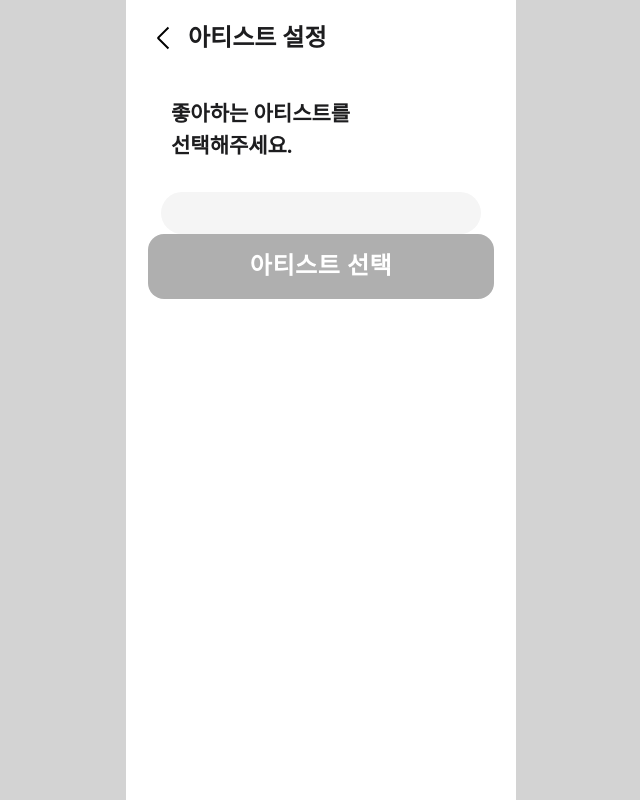
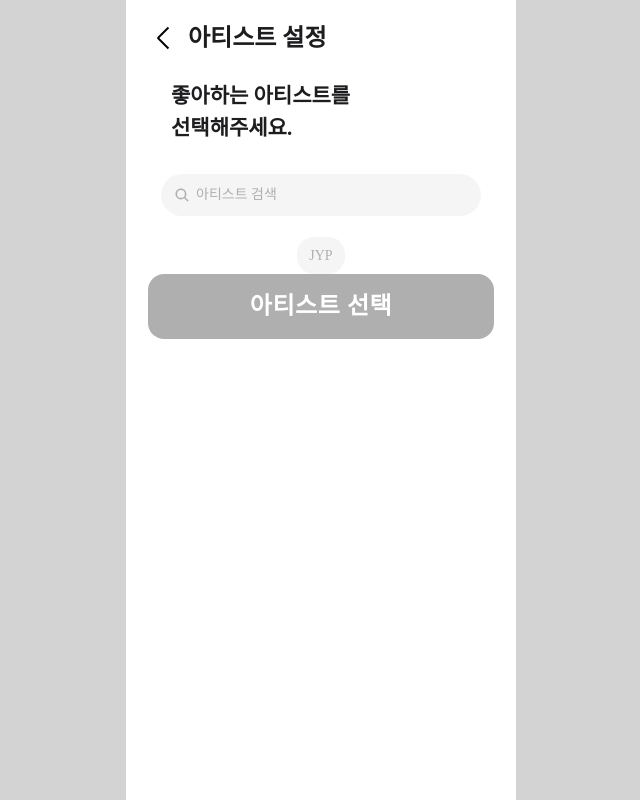
Before and after one commit to Likelion-Inha-10/Duckku-fe, a React (Create React App) app: page /artistSelect in a window 1280 px wide. Shown: the whole page, without its empty margins (319-959 px from the left). Built offline with nearby package versions, Linux system fonts and the light colour scheme; a web font is replaced by a local one.

Commit message:
feat: inputBox component 작성

```diff
--- a/src/pages/ArtistSelect/components/inputbox.jsx
+++ b/src/pages/ArtistSelect/components/inputbox.jsx
@@ -1,36 +1,63 @@
 import styled from "styled-components";
+import { IoSearch } from "react-icons/io5";
 
 const InputContainer = styled.div`
+  display: flex;
+  flex-direction: row;
+  justify-content: left;
+  align-items: center;
+  vertical-align: middle;
   border: none;
-  font-size: ${(props) => (props.fontSize ? props.fontSize : "24")}px;
-  font-weight: ${(props) => (props.fontWeight ? props.fontWeight : "400")};
   height: ${(props) => (props.height ? props.height : "42")}px;
-  line-height: 29px;
   width: 320px;
-  padding-left: 5px;
+  padding-left: 13px;
   box-sizing: border-box;
   outline: none;
   background-color: ${(props) =>
     props.backgroundColor ? props.backgroundColor : "#F5F5F5"};
   border-radius: 25px;
+`;
+
+const Input = styled.input`
+  border: none;
+  background: none;
+  font-size: ${(props) => (props.fontSize ? props.fontSize : "14")}px;
+  font-weight: ${(props) => (props.fontWeight ? props.fontWeight : "500")};
+  width: 271px;
+  line-height: 16px;
+  outline: none;
+  overflow: hidden;
+  margin-left: 6px;
 
   ::placeholder,
   ::-webkit-input-placeholder {
-    color: #b0b7c1;
-    font-weight: 400;
-    font-size: 24px;
-    line-height: 29px;
+    color: #afafaf;
+    font-weight: 500;
+    font-size: 14px;
+    line-height: 16px;
   }
   :-ms-input-placeholder {
-    color: #b0b7c1;
-    font-weight: 400;
-    font-size: 24px;
-    line-height: 29px;
+    color: #afafaf;
+    font-weight: 500;
+    font-size: 14px;
+    line-height: 16px;
   }
 `;
 
-const InputBox = () => {
-  return <InputContainer></InputContainer>;
+const InputBox = (props) => {
+  return (
+    <InputContainer
+      height={props.height}
+      backgroundColor={props.backgroundColor}
+    >
+      <IoSearch color="#afafaf" />
+      <Input
+        fontSize={props.fontSize}
+        fontWeight={props.fontWeight}
+        placeholder={props.placeholder}
+      />
+    </InputContainer>
+  );
 };
 
 export default InputBox;
--- /dev/null
+++ b/src/pages/ArtistSelect/components/optionButton.jsx
@@ -0,0 +1,25 @@
+import styled from "styled-components";
+
+const OptionButton = styled.button`
+  display: flex;
+  flex-direction: row;
+  justify-content: center;
+  align-items: center;
+  vertical-align: middle;
+  border: none;
+  width: auto;
+  height: ${(props) => (props.height ? props.height : "37")}px;
+  padding-left: 12px;
+  padding-right: 12px;
+  box-sizing: border-box;
+  outline: none;
+  background-color: ${(props) =>
+    props.backgroundColor ? props.backgroundColor : "#F5F5F5"};
+  border-radius: 17px;
+  font-size: ${(props) => (props.fontSize ? props.fontSize : "14")}px;
+  font-weight: ${(props) => (props.fontWeight ? props.fontWeight : "500")};
+  color: #afafaf;
+  transition: 0.5s;
+`;
+
+export default OptionButton;
--- a/src/pages/ArtistSelect/index.jsx
+++ b/src/pages/ArtistSelect/index.jsx
@@ -1,11 +1,13 @@
+import { useState } from "react";
 import styled from "styled-components";
 import Button from "../../duckku-ui/Button";
 import Header from "../../duckku-ui/Header";
-import InputBox from "./components/inputbox";
+import InputBox from "./components/inputBox";
 import Layout from "../../duckku-ui/Layout";
 import Margin from "../../duckku-ui/Margin";
 import Typography from "../../duckku-ui/Typography";
 import Flex from "../../duckku-ui/Flex";
+import OptionButton from "./components/optionButton";
 
 const TitleBox = styled.div`
   width: 320px;
@@ -13,10 +15,12 @@ const TitleBox = styled.div`
 `;
 
 const ArtistSelect = () => {
+  const [agency, setAgency] = useState();
+
   return (
     <Layout>
       <Header back title="아티스트 설정" />
-      <Margin height="50" />
+      <Margin height="32" />
       <TitleBox>
         <Flex direction="column" justify="left">
           <Typography bold21>좋아하는 아티스트를</Typography>
@@ -24,7 +28,9 @@ const ArtistSelect = () => {
         </Flex>
       </TitleBox>
       <Margin height="30" />
-      <InputBox />
+      <InputBox placeholder="아티스트 검색" />
+      <Margin height="21" />
+      <OptionButton>JYP</OptionButton>
       <Button backgroundColor="gray">아티스트 선택</Button>
     </Layout>
   );
```
